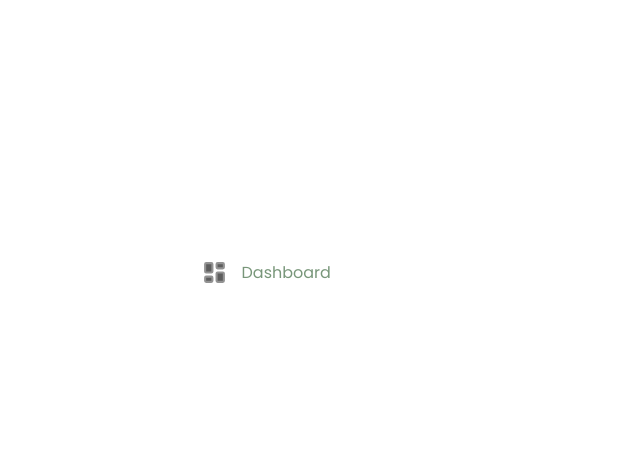
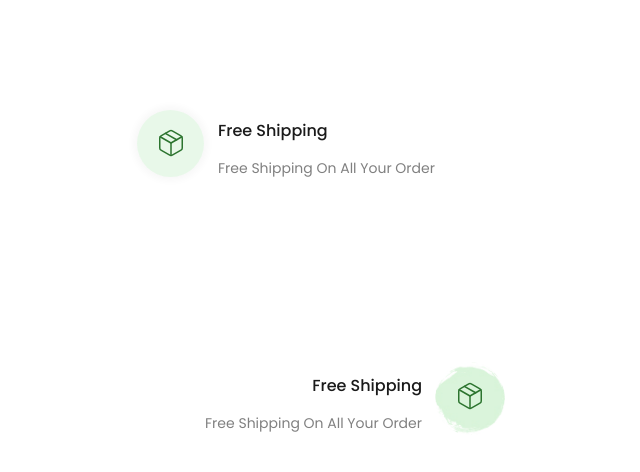
Before and after one commit to delciocapolo/agricolar, a React (Vite) app: page / in a window 1280 px wide. Shown: the top 472 px of the page, without its empty margins (320-960 px from the left). Built offline with nearby package versions, Linux system fonts and the light colour scheme.

Commit message:
feature component is done

```diff
--- /dev/null
+++ b/public/style/components/main-components/feature/index.css
@@ -0,0 +1,48 @@
+.container-feature {
+  grid-auto-flow: column;
+  width: clamp(305px, 380px, 400px);
+  border-radius: var(--border-radius);
+  padding: 3px;
+  height: 80px;
+  justify-content: flex-start;
+}
+
+.container-icon-feature {
+  position: relative;
+  width: 75px;
+  height: 75px;
+}
+
+.container-icon-feature > * {
+  position: absolute;
+}
+
+.image-container-background {
+  width: 70px;
+  height: 73px;
+  border-radius: 50%;
+}
+
+.title-feature {
+  color: var(--Gray-900);
+  font: var(--Body-Medium-500);
+}
+
+.info-feature {
+  font: var(--Body-Small-400);
+  color: var(--Gray-500);
+}
+
+.container-info-feature {
+  flex-direction: column;
+  align-items: flex-start;
+  gap: 5px;
+}
+
+.background {
+  background-color: rgba(32, 181, 38, 0.1);
+  width: 67px;
+  height: 67px;
+  border-radius: 50%;
+  box-shadow: 0 0 7px 4px rgba(0, 0, 0, 0.03);
+}
--- a/public/style/main.css
+++ b/public/style/main.css
@@ -1,14 +1,14 @@
-@import url('./default/index.css');
-@import url('./root/palete.css');
-@import url('./definition/index.css');
-@import url('./root/config.css');
-@import url('./components/main-components/product5n/normal.css');
-@import url('./components/main-components/Tag/tag.css');
-@import url('./components/main-components/Tag/healthy/healthy.css');
-@import url('./components/main-components/account-links/account-links.css');
+@import url("./default/index.css");
+@import url("./root/palete.css");
+@import url("./definition/index.css");
+@import url("./root/config.css");
+@import url("./components/main-components/product5n/normal.css");
+@import url("./components/main-components/Tag/tag.css");
+@import url("./components/main-components/Tag/healthy/healthy.css");
+@import url("./components/main-components/feature/index.css");
 
 .aux {
-	width: 750px;
-	height: 500px;
-	margin: 20px auto;
+  width: 750px;
+  height: 500px;
+  margin: 20px auto;
 }
--- a/src/App.tsx
+++ b/src/App.tsx
@@ -1,13 +1,30 @@
-import AccountLinks from "./components/main-components/Account-Links/AccountLinks";
+import Default from "./components/main-components/Feature/Default";
 
 const App = () => {
   return (
     <main className="main">
       <div className="aux d-flex">
-        <AccountLinks />
+        <Default
+          props={{
+            container: false,
+            imageState: "box",
+            title: "Free shipping",
+            info: "Free shipping on all your order",
+            orientation: "default",
+          }}
+        />
+        <Default
+          props={{
+            container: true,
+            imageState: "box",
+            title: "Free shipping",
+            info: "Free shipping on all your order",
+            orientation: "reverse",
+          }}
+        />
       </div>
     </main>
   );
-}
+};
 
 export default App;
--- /dev/null
+++ b/src/components/main-components/Feature/Default.tsx
@@ -0,0 +1,17 @@
+import { FC } from "react";
+import Normal from "./Normal";
+import Reverse from "./Reverse";
+import { II } from "./interfaces/interfaces";
+
+const Default: FC<II> = ({ props }) => {
+  const { orientation } = props;
+  const size = 30;
+
+  if (orientation === "reverse") {
+    return <Reverse props={props} size={size} />;
+  }
+
+  return <Normal props={props} size={size} />;
+};
+
+export default Default;
--- /dev/null
+++ b/src/components/main-components/Feature/Normal.tsx
@@ -0,0 +1,17 @@
+import { FC } from "react";
+import { II } from "./interfaces/interfaces";
+import IconFeature from "./internalComponents/IconFeature";
+import InfoFeature from "./internalComponents/InfoFeature";
+
+const Normal: FC<II & { size?: number }> = ({ props, size = 30 }) => {
+  const { container, imageState, info, title } = props;
+
+  return (
+    <div className="container-feature d-grid">
+      <IconFeature container={container} imageState={imageState} size={size} />
+      <InfoFeature title={title} info={info} />
+    </div>
+  );
+};
+
+export default Normal;
--- /dev/null
+++ b/src/components/main-components/Feature/Reverse.tsx
@@ -0,0 +1,21 @@
+import { FC } from "react";
+import InfoFeature from "./internalComponents/InfoFeature";
+import IconFeature from "./internalComponents/IconFeature";
+import { II } from "./interfaces/interfaces";
+
+const Reverse: FC<II & { size?: number }> = ({ props, size }) => {
+  const { container, imageState, info, title } = props;
+  return (
+    <div
+      className="container-feature d-grid"
+      style={{
+        justifyContent: "flex-end",
+      }}
+    >
+      <InfoFeature info={info} title={title} alignItems="flex-end" />
+      <IconFeature container={container} imageState={imageState} size={size} />
+    </div>
+  );
+};
+
+export default Reverse;
--- /dev/null
+++ b/src/components/main-components/Feature/interfaces/interfaces.ts
@@ -0,0 +1,20 @@
+type imageState =
+  | "box"
+  | "heartbeat"
+  | "sucure"
+  | "start"
+  | "clean"
+  | "time"
+  | "shipping";
+
+export interface IDefault {
+  imageState: imageState;
+  container: boolean;
+  title: string;
+  info: string;
+  orientation: "default" | "reverse";
+}
+
+export interface II {
+  props: IDefault;
+}
--- /dev/null
+++ b/src/components/main-components/Feature/internalComponents/IconFeature.tsx
@@ -0,0 +1,46 @@
+import {
+  HeartPulse,
+  Package,
+  Phone,
+  ShieldCheck,
+  Sparkles,
+  Star,
+  Truck,
+} from "lucide-react";
+import { FC } from "react";
+import { IDefault } from "../interfaces/interfaces";
+import { CSSProperties } from "styled-components";
+import containerAsset from "../../../../assets/containers/Container.jpg";
+
+const IconFeature: FC<
+  Pick<IDefault, "container" | "imageState"> & { size?: number }
+> = ({ container, imageState, size }) => {
+  const background = !container ? "background d-flex" : undefined;
+  const style: CSSProperties = {
+    color: "var(--Success-Dark)",
+    strokeWidth: 1.2,
+  };
+
+  return (
+    <div className="container-icon-feature d-flex">
+      {container && (
+        <img
+          src={containerAsset}
+          alt="Container"
+          className="image-container-background"
+        />
+      )}
+      <div className={background}>
+        {imageState === "box" && <Package size={size} style={style} />}
+        {imageState === "heartbeat" && <HeartPulse size={size} style={style} />}
+        {imageState === "clean" && <Sparkles size={size} style={style} />}
+        {imageState === "sucure" && <ShieldCheck size={size} style={style} />}
+        {imageState === "start" && <Star size={size} style={style} />}
+        {imageState === "time" && <Phone size={size} style={style} />}
+        {imageState === "time" && <Truck size={size} style={style} />}
+      </div>
+    </div>
+  );
+};
+
+export default IconFeature;
--- /dev/null
+++ b/src/components/main-components/Feature/internalComponents/InfoFeature.tsx
@@ -0,0 +1,22 @@
+import { FC } from "react";
+import { IDefault } from "../interfaces/interfaces";
+
+const InfoFeature: FC<
+  Pick<IDefault, "info" | "title"> & {
+    alignItems?: "flex-start" | "flex-end";
+  }
+> = ({ info, title, alignItems }) => {
+  return (
+    <div
+      className="container-info-feature d-flex"
+      style={{
+        alignItems: alignItems,
+      }}
+    >
+      <h1 className="title-feature">{title}</h1>
+      <h2 className="info-feature">{info}</h2>
+    </div>
+  );
+};
+
+export default InfoFeature;
```
Also changed, not shown: src/assets/containers/Container.jpg (added).
